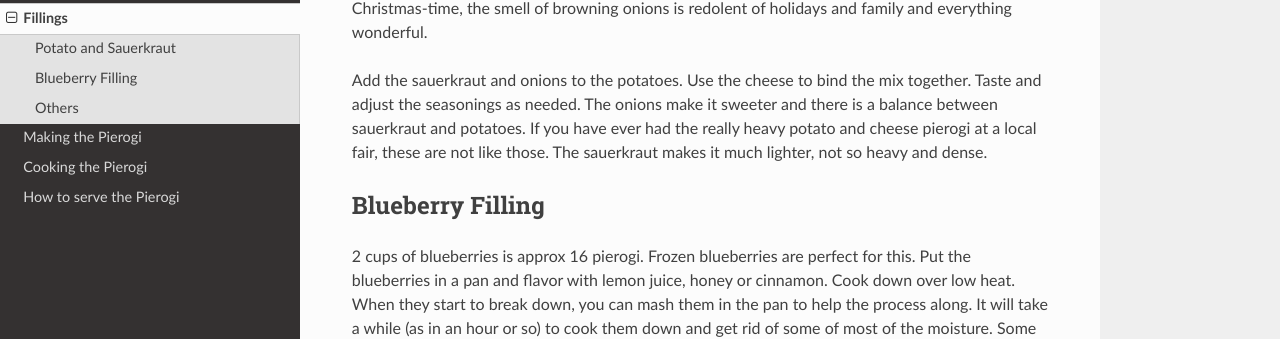
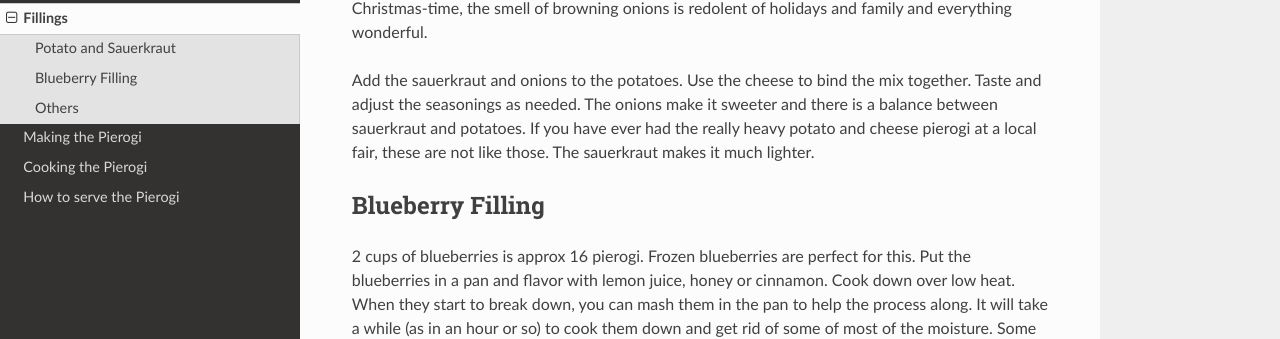
Before and after one commit to terryturton/pierogi, a Sphinx documentation site: the page built from docs/source/fillings.rst, in a window 1280 px wide and 900 px high, scrolled down 673 px. Shown: the part 194-533 px from the top of the window. Built offline with Sphinx 7.4.7 and the Read the Docs theme 2.0.0, drawn with Linux system fonts in a browser that asks for light colours; formulas are drawn with MathJax 3.

Commit message:
add redirect

```diff
--- a/docs/source/fillings.rst
+++ b/docs/source/fillings.rst
@@ -27,7 +27,7 @@ Sauerkraut: Bring to a boil then lower the temperature and simmer until tender,
 
 Onions: Chop onion and brown in a frying pan.  This actually takes quite a while over medium to medium-high heat.  You really want them brown.  For me, growing up making pierogi every year at Christmas-time, the smell of browning onions is redolent of holidays and family and everything wonderful.
 
-Add the sauerkraut and onions to the potatoes.  Use the cheese to bind the mix together.  Taste and adjust the seasonings as needed.  The onions make it sweeter and there is a balance between sauerkraut and potatoes.  If you have ever had the really heavy potato and cheese pierogi at a local fair, these are not like those.  The sauerkraut makes it much lighter, not so heavy and dense.
+Add the sauerkraut and onions to the potatoes.  Use the cheese to bind the mix together.  Taste and adjust the seasonings as needed.  The onions make it sweeter and there is a balance between sauerkraut and potatoes.  If you have ever had the really heavy potato and cheese pierogi at a local fair, these are not like those.  The sauerkraut makes it much lighter.
 
 Blueberry Filling
 ^^^^^^^^^^^^^^^^^
--- /dev/null
+++ b/index.html
@@ -0,0 +1,3 @@
+<head>
+<meta http-equiv="refresh" content="0; url=https://pierogi.readthedocs.io/en/latest/" />
+</head>
```
